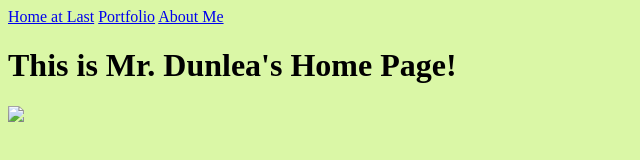
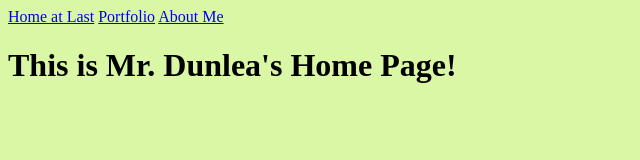
Before and after one commit to gayapica/gayapica, a plain HTML site: page index.html in a window 1280 px wide. Shown: the full height of the page, 0-640 px from the left. Drawn offline with Linux system fonts and the light colour scheme.

Commit message:
Update index.html

```diff
--- a/index.html
+++ b/index.html
@@ -9,6 +9,6 @@
     <a href="portfolio.html">Portfolio</a>
     <a href="aboutme.html">About Me</a>
     <h1>This is Mr. Dunlea's Home Page!</h1>
-    <img src="images/BunleaHome.JPG" height="500">
+    <img src=""height="500">
   </body>
 </html>
```
